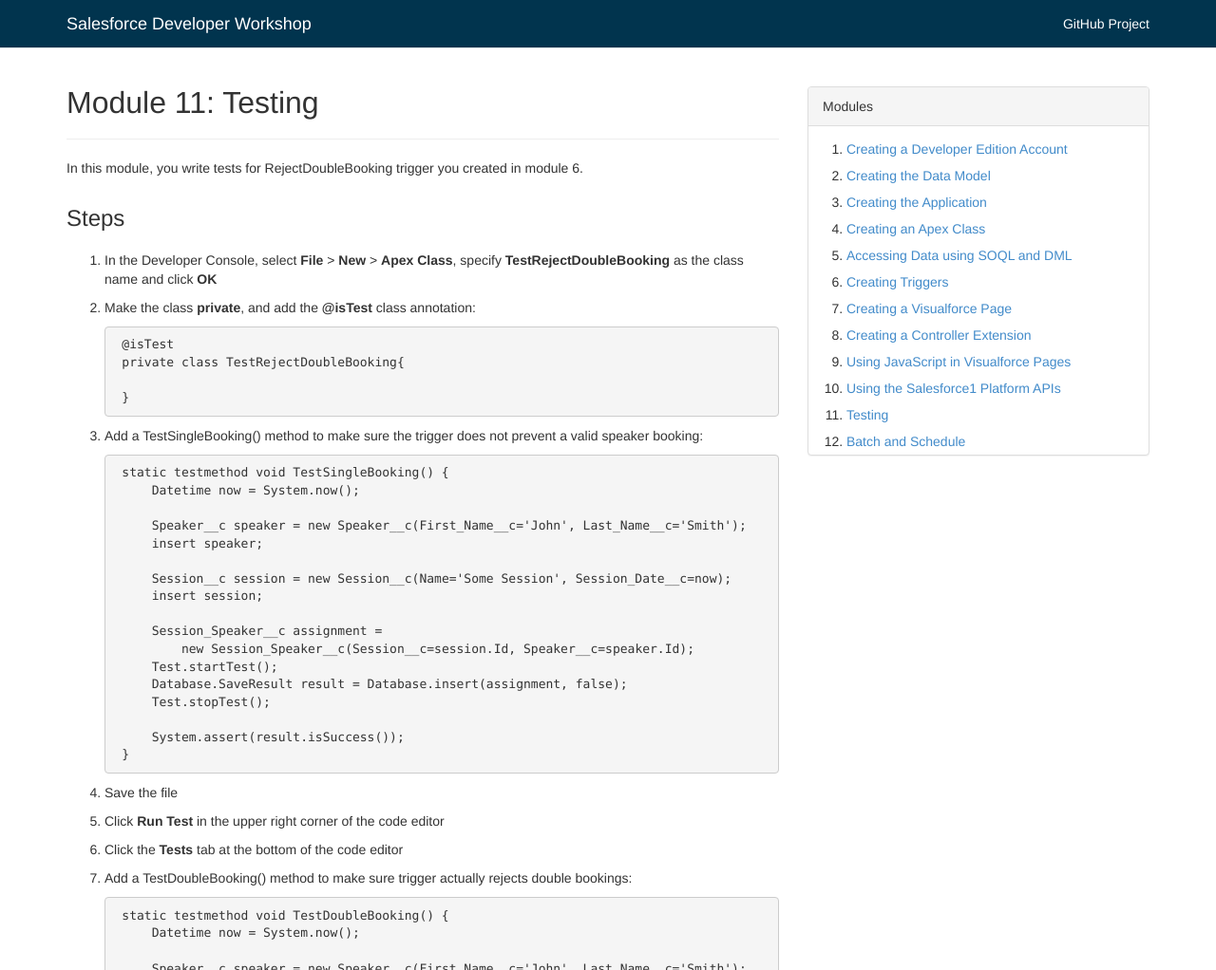
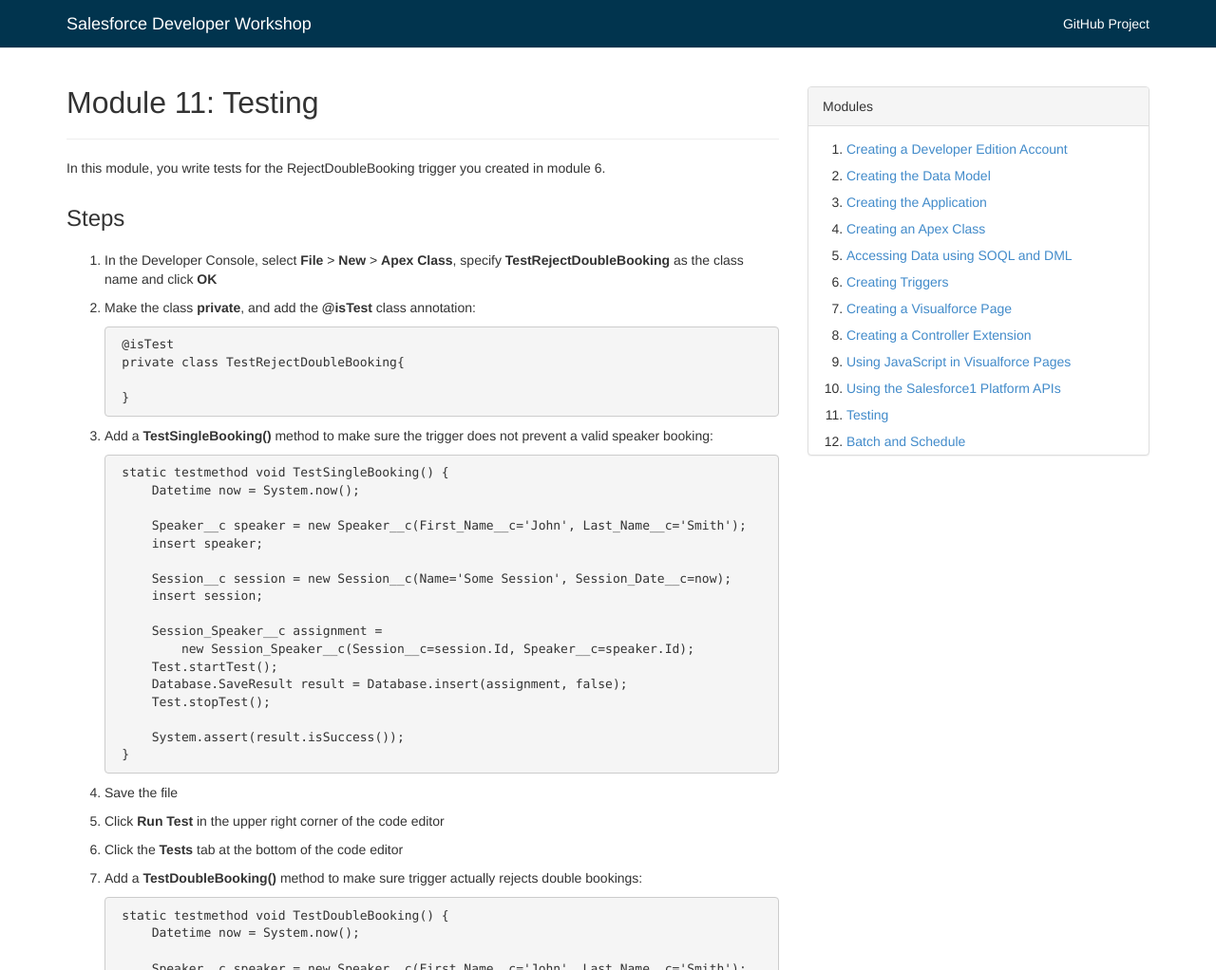
Before and after one commit to ccoenraets/salesforce-developer-workshop, a Jekyll site: the page built from Testing.md, in a window 1280 px wide. Shown: the top 1022 px of the page at 95% size. Built offline with Jekyll 4.4.1, drawn with Linux system fonts in a browser that asks for light colours; Markdown is read by kramdown in place of the engine named in the settings.

Commit message:
updating pages

````diff
--- a/Testing.md
+++ b/Testing.md
@@ -2,8 +2,7 @@
 layout: module
 title: Module 11&#58; Testing
 ---
-In this module, you write tests for RejectDoubleBooking trigger you created in module 6.
-
+In this module, you write tests for the RejectDoubleBooking trigger you created in module 6.
 
 ### Steps
 
@@ -18,7 +17,7 @@
     }
     ```
 
-1. Add a TestSingleBooking() method to make sure the trigger does not prevent a valid speaker booking:
+1. Add a **TestSingleBooking()** method to make sure the trigger does not prevent a valid speaker booking:
 
     ```
     static testmethod void TestSingleBooking() {
@@ -46,7 +45,7 @@
 
 1. Click the **Tests** tab at the bottom of the code editor
 
-1. Add a TestDoubleBooking() method to make sure trigger actually rejects double bookings:
+1. Add a **TestDoubleBooking()** method to make sure trigger actually rejects double bookings:
 
     ```
     static testmethod void TestDoubleBooking() {
````
Also changed, not shown: Batch-and-Schedule.md (+1 -1 lines).
